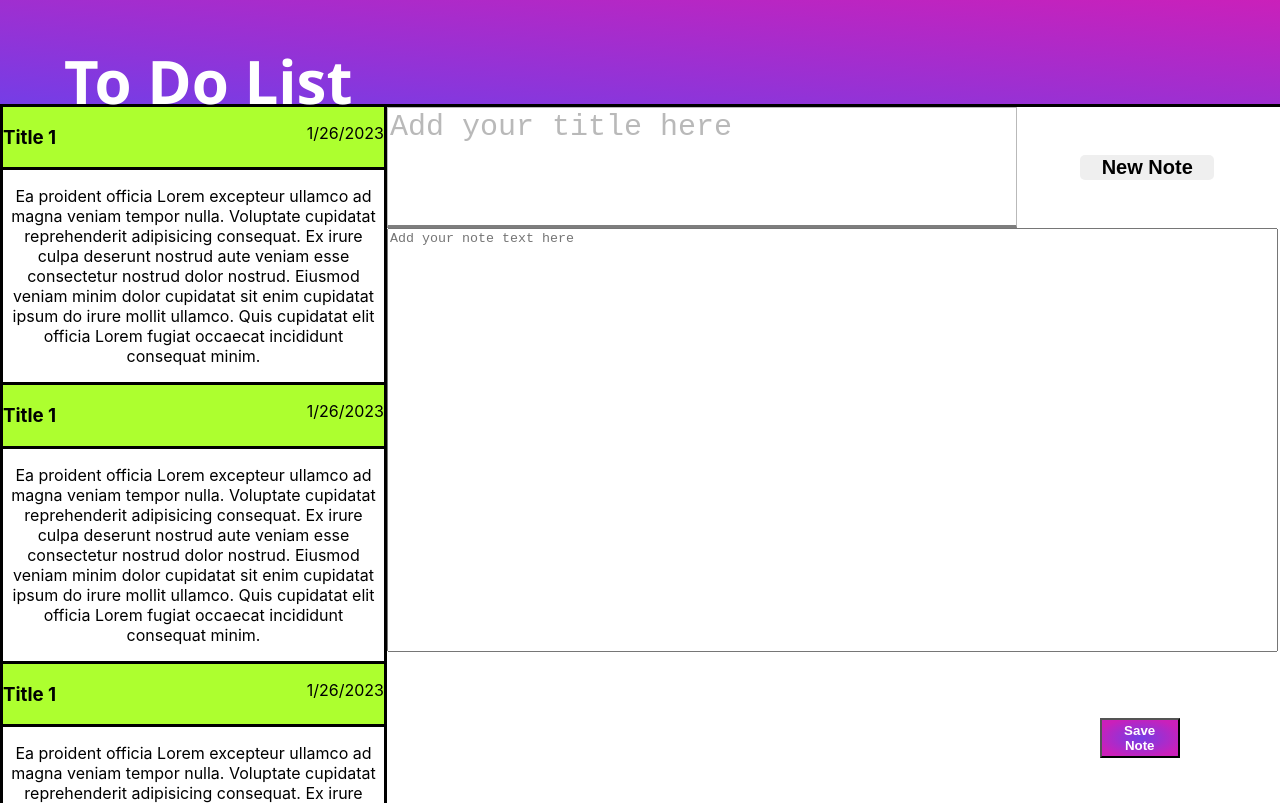
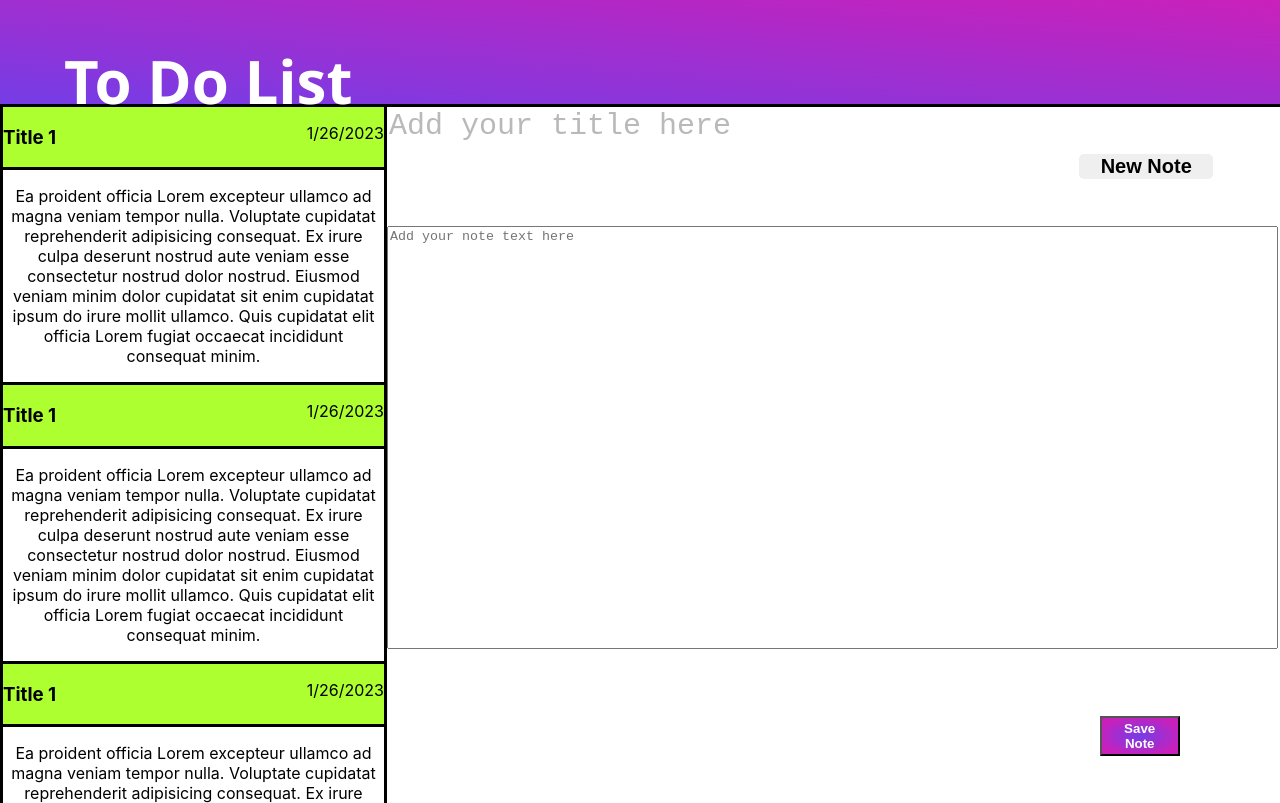
Before and after one commit to DanWilk/todoList, a React (Create React App) app in the folder client/: page / in a window 1280 px wide. Built offline with nearby package versions, Linux system fonts and the light colour scheme.

Commit message:
deleted commented code and deleted borders in title area

```diff
--- a/client/src/App.css
+++ b/client/src/App.css
@@ -105,8 +105,8 @@ textarea {
 }
 
 .titleArea {
-  border-bottom: solid;
-  border-bottom-color: black;
+  border-style: none;
+  border-color: none;
   font-size: 30px;
   opacity: 50%;
   width: 70%;
--- a/client/src/components/NoteEditor/index.js
+++ b/client/src/components/NoteEditor/index.js
@@ -24,9 +24,7 @@ const NoteEditor = (noteText) => {
         <section className='textEditorArea'>
             <form className='textEditorForm'>
                 <textarea className='titleArea'placeholder='Add your title here'></textarea>
-                {/* <div className="newNoteHolder"> */}
                 <button type="button" className='newNoteButton'>New Note</button>
-                {/* </div> */}
                 <textarea className='noteContent' placeholder='Add your note text here' onChange={handleNoteChange} value={noteText.content}></textarea>
                 <button type='submit' className='noteSubmitButton' >Save Note</button>
             </form>
```
